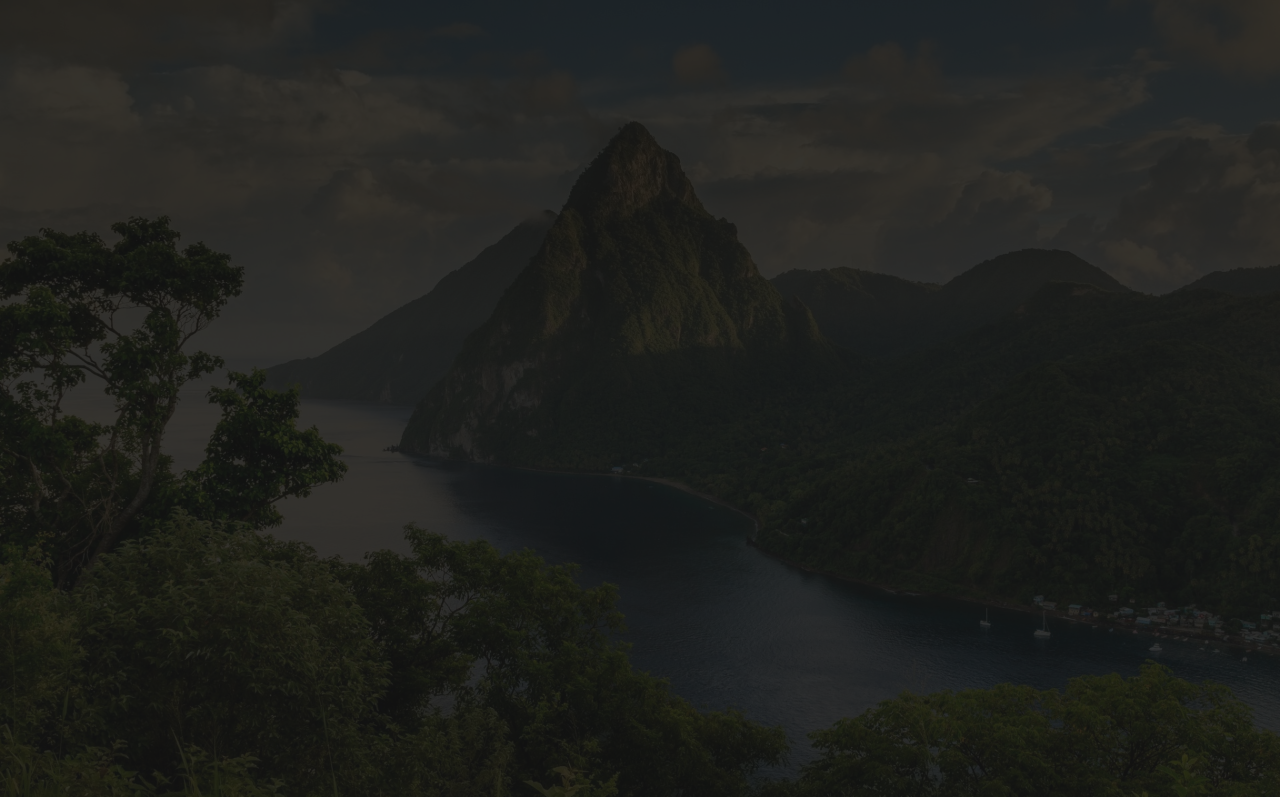
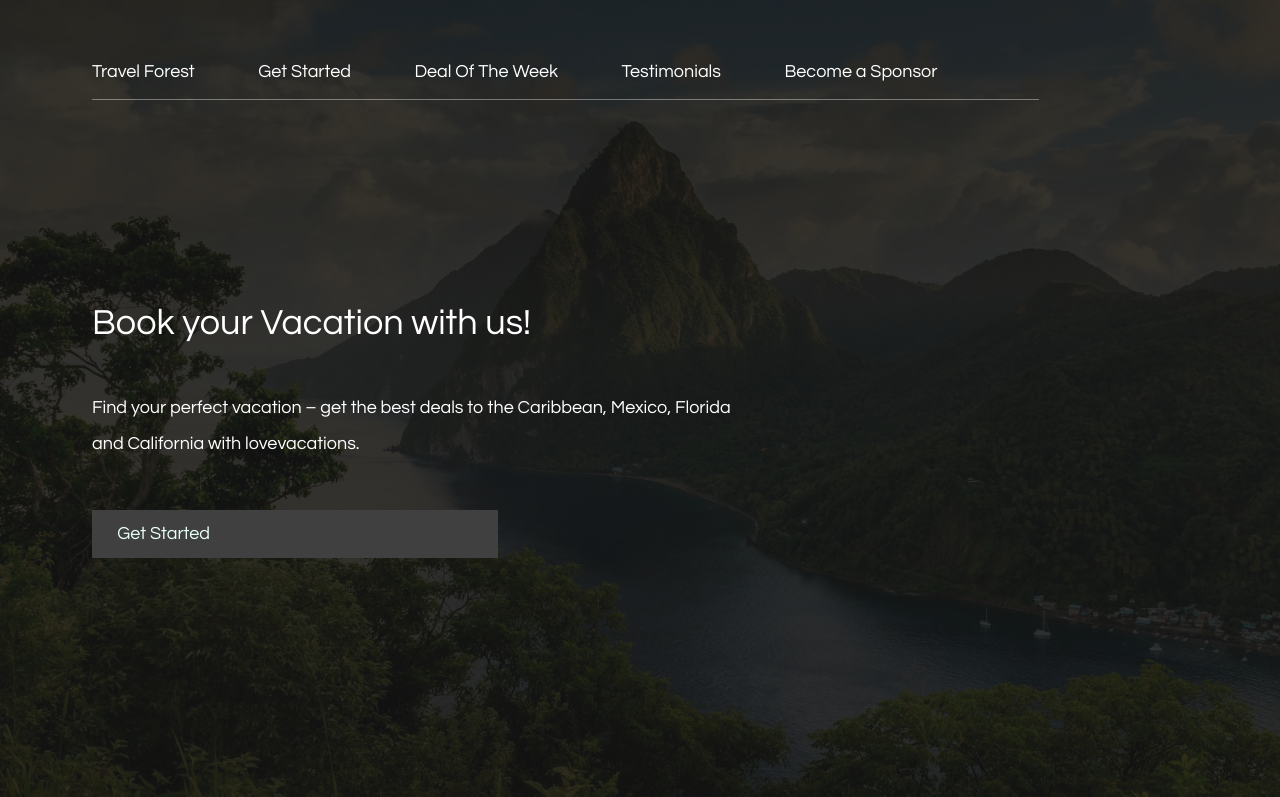
Before and after one commit to JayantGoel001/Travel-Forest, a plain HTML site: page travel forest.html in a window 1280 px wide. Both pictures are taken after a click on the button "Enter". Shown: the top 797 px of the page. Drawn offline with nearby package versions, Linux system fonts and the light colour scheme.

Commit message:
Add files via upload

```diff
--- a/script.js
+++ b/script.js
@@ -2,5 +2,8 @@ function enterSite() {
     $("#landing").css("transform","translateX(-200vw)");
     $("#dimmed-bg").css("visibility","visible");
     $("#dimmed-bg").css("transform","translateX(0)");
-
+    $("#full-site").css("visibility","visible");
+    $("#full-site").css("overflow","auto");
+    $("#full-site").css("max-height","auto");
+    $("#above-fold").css("opacity","1");
 }
--- a/stylesheets/styles.css
+++ b/stylesheets/styles.css
@@ -90,3 +90,56 @@ p, a, button, input {
   transition: all 0.6s;
   transform: translateX(-120vw);
   visibility: hidden; }
+
+#full-site {
+  visibility: hidden;
+  overflow: hidden;
+  max-height: 100vh;
+  position: absolute;
+  width: 100%;
+  top: 0;
+  left: 0; }
+
+#above-fold {
+  position: relative;
+  color: white;
+  padding-left: 92px;
+  padding-top: 62px;
+  box-sizing: border-box;
+  width: 94%;
+  height: 100vh;
+  display: inline-block;
+  opacity: 0;
+  transition: all 1s 0.5s; }
+
+nav {
+  display: inline-block;
+  border-bottom: 1px solid rgba(255, 255, 255, 0.38);
+  padding-bottom: 1.125rem;
+  padding-right: 4.5rem; }
+  nav li {
+    display: inline-block;
+    padding: 0 1.875rem; }
+  nav li:first-child {
+    padding-left: 0; }
+  nav a {
+    transition: opacity .1s; }
+    nav a:hover {
+      opacity: 0.8; }
+
+article {
+  margin-top: 12.75rem; }
+  article h1 {
+    font-size: 2.25rem; }
+  article p {
+    margin: 3rem 0;
+    width: 40rem;
+    line-height: 200%; }
+  article button {
+    background-color: #404040;
+    color: #E8FFF7;
+    padding: 0.8em 1.4em;
+    padding-right: 16em;
+    transition: opacity 0.2s; }
+    article button:hover {
+      opacity: 0.6; }
```
